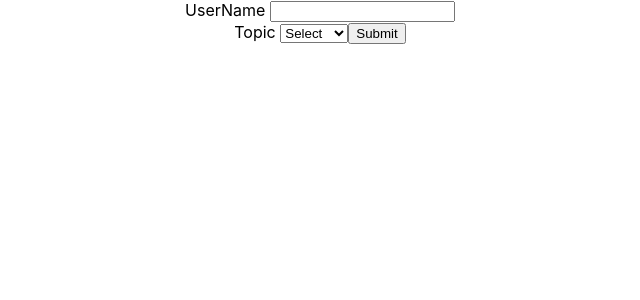
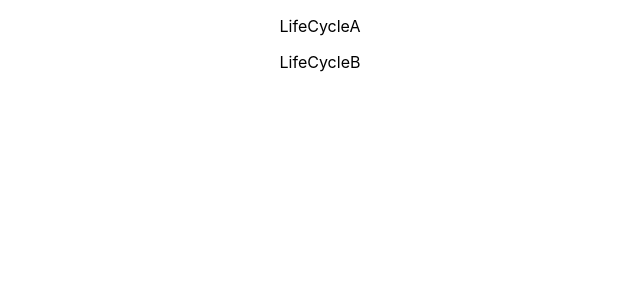
Before and after one commit to Robaith/react, a React (Create React App) app: page / in a window 1280 px wide. Shown: the top 300 px of the page, without its empty margins (320-960 px from the left). Built offline with nearby package versions, Linux system fonts and the light colour scheme.

Commit message:
class component mounting method (component lifecycle)

```diff
--- a/src/App.js
+++ b/src/App.js
@@ -12,11 +12,12 @@
 import NameList from './components/NameList';
 import Stylesheet from './components/Stylesheet';
 import Form from './components/Form';
+import LifeCycleA from './components/LifeCycleA';
 
 function App() {
   return (
     <div className="App">
-      <Form />
+      <LifeCycleA />
     </div>
   );
 }
--- /dev/null
+++ b/src/components/LifeCycleA.js
@@ -0,0 +1,32 @@
+import React, { Component } from 'react'
+import LifeCycleB from './LifeCycleB'
+
+class LifeCycleA extends Component {
+    constructor(props) {
+        super(props)
+
+        this.state = {
+             name : 'Robaith'
+        }
+        console.log('LifeCycle A constructor')
+    }
+    static getDerivedStateFromProps(props, state){
+        console.log('LifeCycleA getDerivedStateFromProps')
+        return null
+    }
+    componentDidMount() {
+        console.log('LifeCycleA componentDidMount')
+    }
+
+    render() {
+        console.log('lifeCycleA render')
+        return (
+            <div>
+                <p>LifeCycleA</p>
+                <LifeCycleB />
+            </div>
+        )
+    }
+}
+
+export default LifeCycleA
--- /dev/null
+++ b/src/components/LifeCycleB.js
@@ -0,0 +1,30 @@
+import React, { Component } from 'react'
+
+class LifeCycleB extends Component {
+    constructor(props) {
+        super(props)
+
+        this.state = {
+             name : 'Robaith'
+        }
+        console.log('LifeCycleB constructor')
+    }
+    static getDerivedStateFromProps(props, state){
+        console.log('LifeCycleB getDerivedStateFromProps')
+        return null
+    }
+    componentDidMount() {
+        console.log('LifeCycleB componentDidMount')
+    }
+
+    render() {
+        console.log('LifeCycleB render')
+        return (
+            <div>
+                LifeCycleB
+            </div>
+        )
+    }
+}
+
+export default LifeCycleB
```
Also changed, not shown: 1 other file (tests, documents, lock files or other folders).
